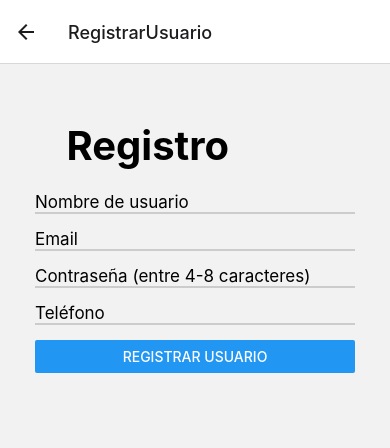
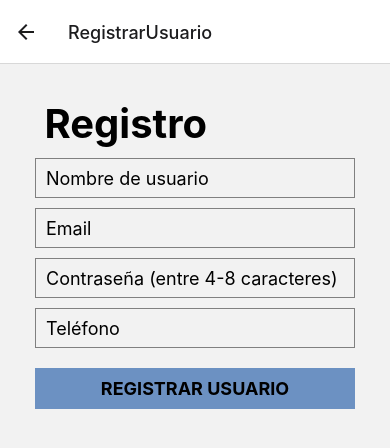
Before and after one commit to natttSantos/Protectoras, a React Native app: screen /RegistrarUsuario in a window 390 px wide. Shown: the top 448 px of the page. Built offline with nearby package versions, Linux system fonts and the light colour scheme.

Commit message:
Refactoring de RegistrarUsuario e InicioSesion

```diff
--- a/screens/Altas/RegistrarUsuario.js
+++ b/screens/Altas/RegistrarUsuario.js
@@ -1,5 +1,5 @@
 import React, {useState} from "react";
-import { View, Button, TextInput, StyleSheet, ScrollView, Text, Alert} from "react-native";
+import { View, Button, TextInput, StyleSheet, ScrollView, Text, Alert, TouchableOpacity} from "react-native";
 import { color } from "react-native-elements/dist/helpers/index.js";
 import firebase from '../../database/firebase.js';
 
@@ -47,6 +47,19 @@ const RegistrarUsuario = (props) => {
         }
     }
 
+    function validatePasswordAndPhone (password, phone) {
+        let validation = true;
+        if (password.length < 4 || password.length > 8){
+            alert("La contraseña debe tener entre 4-8 caracteres");
+            validation = false;
+        }
+        if (phone.length  != 9){
+            alert("El número de teléfono debe tener 9 dígitos");
+            validation = false;
+        }
+        return validation;
+    }
+
     const validateNullFields = () => {
         let textoAlerta = "Complete el campo: ";
         if (state.usuario == ''){
@@ -64,57 +77,40 @@ const RegistrarUsuario = (props) => {
 
     return (
         <ScrollView style={styles.container}>
+            <View>
                 <Text style={styles.title}> Registro </Text>
-            <View style={styles.inputGroup}>
                 <TextInput
                     style={styles.inputText}
                     placeholder="Nombre de usuario"
                     onChangeText={(value) => handleChangeText('usuario', value)}
                 />
-            </View>
-            <View style={styles.inputGroup}>
                 <TextInput
                     style={styles.inputText}
                     placeholder="Email "
                     onChangeText={(value) => handleChangeText('email', value)}
                 />
-            </View>
-            <View style={styles.inputGroup}>
                 <TextInput
                     style={styles.inputText}
                     secureTextEntry
                     placeholder="Contraseña (entre 4-8 caracteres)"
                     onChangeText={(value) => handleChangeText('contraseña', value)}
                 />
-            </View>
-            <View style={styles.inputGroup}>
                 <TextInput
                     style={styles.inputText}
-                //keyboardType="numeric"
+                    keyboardType="numeric"
                     placeholder="Teléfono"
                     onChangeText={(value) => handleChangeText('telefono', value)}
                 />
-            </View>
-            <View>
-                <Button title="Registrar usuario"
+                <TouchableOpacity
                     onPress={() => saveNewUser()}
-                />
+                    style={styles.button}>
+                        <Text style={styles.buttonText}>
+                            Registrar usuario
+                        </Text>
+                </TouchableOpacity>
             </View>
         </ScrollView>
     )
-}
-
-function validatePasswordAndPhone (password, phone) {
-    let validation = true;
-    if (password.length < 4 || password.length > 8){
-        alert("La contraseña debe tener entre 4-8 caracteres");
-        validation = false;
-    }
-    if (phone.length  != 9){
-        alert("El número de teléfono debe tener 9 dígitos");
-        validation = false;
-    }
-    return validation;
 }
 
 const styles = StyleSheet.create({
@@ -130,15 +126,31 @@ const styles = StyleSheet.create({
         borderBottomWidth: 2,
         borderBottomColor: '#cccccc'
     }, inputText: {
-        fontSize: 17
+        height: 40,
+        borderColor: "gray",
+        marginTop: 10,
+        paddingLeft: 10,
+        paddingRight: 10,
+        fontSize: 18,
+        width: "100%",
+        borderWidth: 1,
     },
       title: {
-        margin: 12,
-        padding: 10,
         fontSize: 40,
         fontWeight: 'bold',
-        textAlign: "left"
+    },button : {
+        elevation: 8,
+        backgroundColor: "#6c91c2",
+        padding: 10,
+        marginTop: 20,
     },
+      buttonText: {
+        fontSize: 18,
+        colors: "#ffffff",
+        fontWeight: "bold",
+        alignSelf: "center",
+        textTransform: "uppercase"
+    }
 })
 
 
--- a/screens/InicioSesion.js
+++ b/screens/InicioSesion.js
@@ -24,105 +24,35 @@ const InicioSesion = (props) => {
         const usuarios = firebase.db.collection("users");
         const snapshot = await usuarios.where("email", "==", state.email.trim()).get();
         if (!snapshot.empty) {
-            snapshot.forEach((doc) => {
-                const {contraseña} = doc.data();
-                console.log(doc.id)
-                if(contraseña == state.contraseña) {
-                    usuarioCorrecto = true;
-                    props.navigation.navigate('SesionUsuario', {userId: doc.id, isUsuario: true})
-                }
-                else {showAlert();}
-            })
+            const usuario = snapshot.docs[0]
+            console.log(usuario.id)
+            usuarioCorrecto = true;
+            props.navigation.navigate('SesionUsuario', {userId: usuario.id, isUsuario: true})
         }
         else {
             const protectoras = firebase.db.collection("protectoras");
             const snapshot2 = await protectoras.where("email", "==", state.email.trim()).get();
             if (!snapshot2.empty) {
-                snapshot2.forEach((doc) => {
-                    const {contraseña} = doc.data();
-                    if(contraseña == state.contraseña) {
-                        usuarioCorrecto = true;
-                        props.navigation.navigate('SesionProtectora', {userId: doc.id})
-                    }
-                    else {showAlert();}
-                })
+                const protectora = snapshot2.docs[0]
+                usuarioCorrecto = true;
+                props.navigation.navigate('SesionProtectora', {userId: protectora.id})
             }
             else { showAlert();}
         }
-        /*const usuarios = firebase.db.collection('users').onSnapshot((querySnapchot => {
-            //const users = [];
-
-            querySnapchot.docs.forEach((doc) => {
-                const {email, contraseña} = doc.data();
-                /*users.push({
-                    id: doc.id,
-                    email,
-                    contraseña
-                })
-                if (email == state.email && contraseña == state.contraseña) {
-                    console.log(doc.id);
-                    usuarioCorrecto = true;
-                    props.navigation.navigate('SesionUsuario', {
-                        userId: doc.id
-                    })
-                }
-            })
-        }));
-        const protectoras = firebase.db.collection('protectoras').onSnapshot((querySnapchot => {
-
-            querySnapchot.docs.forEach((doc) => {
-                const {email, contraseña} = doc.data();
-                if (email == state.email && contraseña == state.contraseña) {
-                    console.log(doc.id);
-                    usuarioCorrecto = true;
-                    props.navigation.navigate('UserDetailScreen', {
-                        protectoraId: doc.id
-                    })
-                }
-            })
-        }));
-        if (!usuarioCorrecto) {
-            Alert.alert("Error", "El usuario o la contraseña son incorrectas", [
-                {text: "Cerrar"}
-            ]);
-        } */
     };
 
     return (
         <ScrollView style={styles.container}>
             <View>
-                <Text style={styles.title}>
-                    {"Email"}
-                </Text>
                 <TextInput
-                style={{
-                    height: 40,
-                    borderColor: "gray",
-                    marginTop: 10,
-                    paddingLeft: 10,
-                    paddingRight: 10,
-                    fontSize: 18,
-                    width: "100%",
-                    borderWidth: 1,
-                }}
+                style={styles.inputText}
+                placeholder="Email"
                 onChangeText={(value) => handleChangeText('email', value)}
                 />
-                <Text style={{fontSize: 20, marginTop: 20,}}>
-                    {"Contraseña"}
-                </Text>
                 <TextInput
                 secureTextEntry={true}
-                style={{
-                    height: 40,
-                    borderColor: "gray",
-                    marginTop: 10,
-                    marginBottom: 20,
-                    paddingLeft: 10,
-                    paddingRight: 10,
-                    fontSize: 18,
-                    width: "100%",
-                    borderWidth: 1,
-                }}
+                style={styles.inputText}
+                placeholder="Contraseña"
                 onChangeText={(value) => handleChangeText('contraseña', value)}
                 />
                 <TouchableOpacity
@@ -154,7 +84,14 @@ const styles = StyleSheet.create({
         borderBottomWidth: 2,
         borderBottomColor: '#cccccc'
     }, inputText: {
-        fontSize: 17
+        height: 40,
+        borderColor: "gray",
+        marginTop: 10,
+        paddingLeft: 10,
+        paddingRight: 10,
+        fontSize: 18,
+        width: "100%",
+        borderWidth: 1,
       },
       title : {
         fontSize: 20
@@ -162,7 +99,8 @@ const styles = StyleSheet.create({
       button : {
         elevation: 8,
         backgroundColor: "#6c91c2",
-        padding: 10
+        padding: 10,
+        marginTop: 20,
       },
       buttonText: {
         fontSize: 18,
```
Lines whose indentation alone changed are shown as unchanged.
